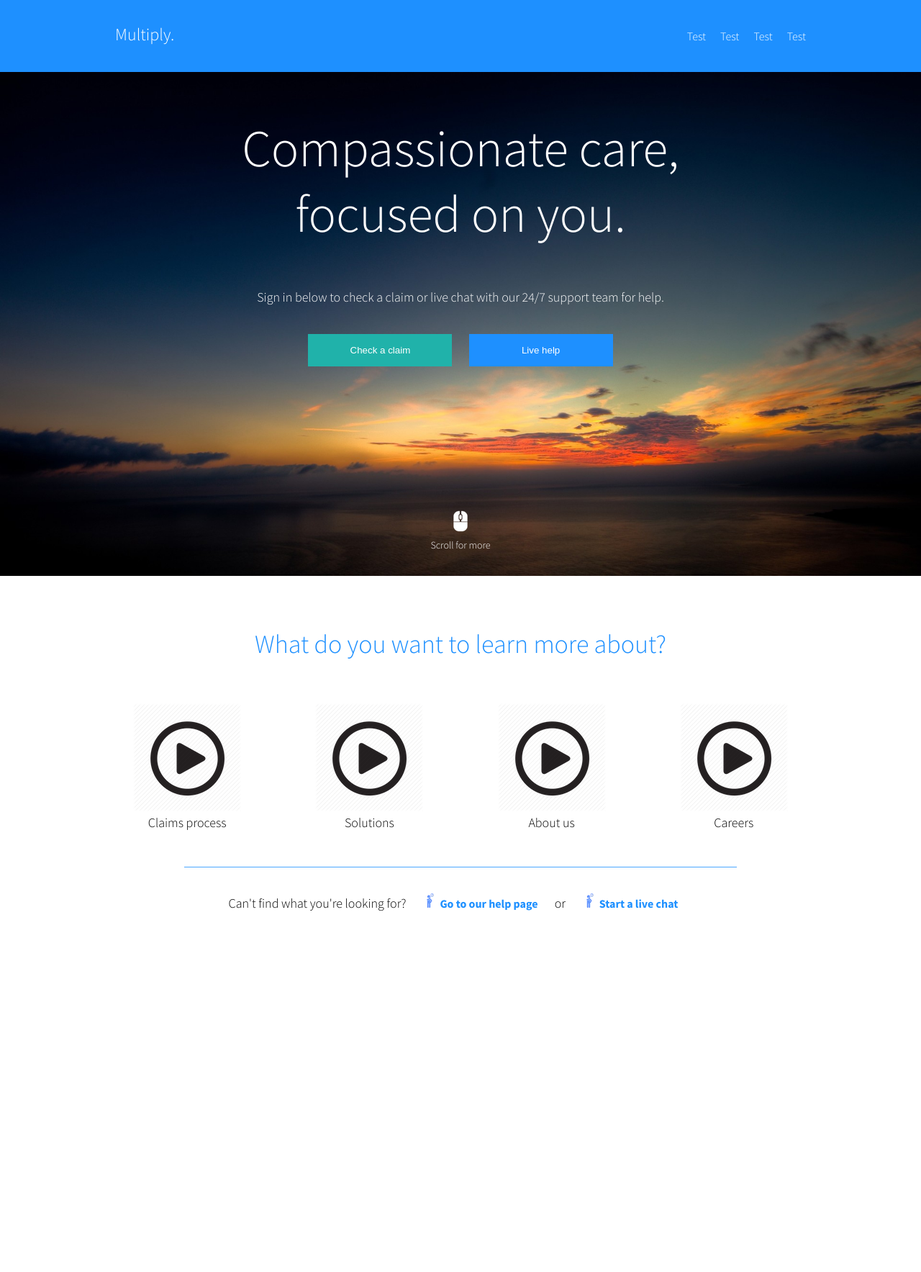
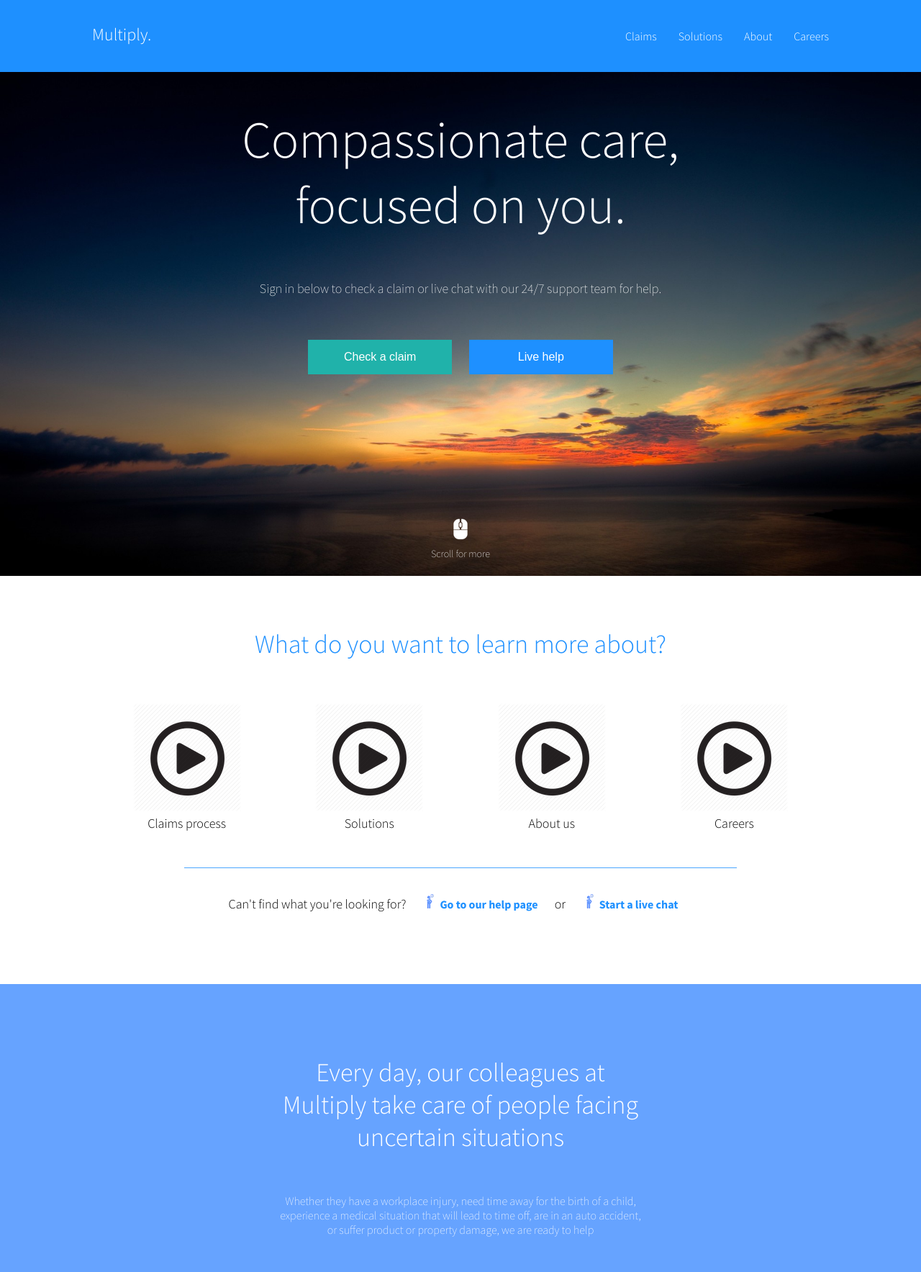
Before and after one commit to csan21/mock-up, a plain HTML site: page index.html in a window 1280 px wide. Shown: the top 1767 px of the page at 72% size. Drawn offline with Linux system fonts and the light colour scheme.

Commit message:
Complete, begin refactor

```diff
--- a/css/styles.css
+++ b/css/styles.css
@@ -1,5 +1,6 @@
 html {
   font-family: 'Source Sans Pro', sans-serif;
+  font-size: 18px;
 }
 
 body {
@@ -13,11 +14,7 @@ a {
   text-decoration: none;
 }
 
-p {
-  font-size: 18px;
-}
-
-/* Navigation bar */
+/* TOP NAVIGATION BAR */
 
 #navbar {
   width: 100%;
@@ -30,7 +27,7 @@ p {
 
 #navbar-content {
   margin: 0 auto;
-  width: 960px;
+  width: 80%;
 }
 
 #company-name {
@@ -49,19 +46,20 @@ p {
   margin: 0 auto;
   list-style: none;
   display: inline-block;
+  font-size: 16px;
 }
 
 #nav-links li {
   margin-top: 20px;
   float: left;
-  padding-left: 20px;
+  padding-left: 30px;
 }
 
-/* Main Content */
+/* MAIN CONTENT AREA - LOGO */
 
-.container {
+#page-container {
   margin: 0 auto;
-  height: 2000px;
+  height: 100%;
   width: 100%;
 }
 
@@ -80,7 +78,7 @@ p {
 
 .main-content {
   margin: 0 auto;
-  width: 800px;
+  width: 50%;
   text-align: center;
   color: #fff;
 }
@@ -91,49 +89,60 @@ p {
   margin-top: 40px;
 }
 
-.options-text {
-  margin-bottom: 40px;
-}
-
 .scroll-logo {
   margin-top: 200px;
 }
 
-.scroll-text {
+.small-text {
   font-size: 14px;
+  font-weight: 200;
   margin-top: 5px;
+}
+
+.medium-text {
+  font-size: 16px;
+  font-weight: 200;
+}
+
+.large-text {
+  font-weight: 200;
+  font-size: 18px;
 }
 
 /* Buttons in main */
 
 .button-choices {
-  /* for future use */
+  margin: 0 auto;
+  margin-top: 60px;
+  width: 80%;
 }
 
 #claim-button {
+  font-size: 16px;
+  font-weight: 200;
   background-color: lightseagreen;
   border: none;
   color: #fff;
   padding: 15px 30px;
   text-align: center;
   text-decoration: none;
-  display: inline-block;
   width: 200px;
 }
 
 #help-button {
+  font-size: 16px;
+  font-weight: 200;
   background-color: dodgerblue;
   border: none;
   color: #fff;
   padding: 15px 30px;
   text-align: center;
   text-decoration: none;
-  display: inline-block;
   width: 200px;
   margin-left: 20px;
 }
 
-/* Learning area */
+/* LEARNING SECTION - MIDDLE - */
 
 #learning-area {
   position: relative;
@@ -148,7 +157,7 @@ p {
   color: dodgerblue;
 }
 
-#learning-icons {
+.icon-wrap {
   margin: 0 auto;
   margin-top: -20px;
   width: 80%;
@@ -180,6 +189,7 @@ p {
 
 .help-text {
   font-size: 18px;
+  color: black;
 }
 
 .help-links {
@@ -192,3 +202,42 @@ p {
 .help-links img {
   margin-left: 20px;
 }
+
+/* FOOTER SECTION - BOTTOM */
+
+#footer {
+  width: 100%;
+  position: relative;
+  margin: 0 auto;
+  margin-top: 100px;
+  text-align: center;
+  background-color: #66a3ff;
+  color: #fff;
+}
+
+.footer-content {
+  margin: 0 auto;
+  text-align: center;
+  width: 40%;
+}
+
+#footer h3 {
+  font-size: 36px;
+  font-weight: 300;
+  color: #fff;
+  padding-top: 100px;
+  padding-bottom: 20px;
+}
+
+#footer .icon-logo {
+  padding: 40px;
+}
+
+#footer .icon-text {
+  font-size: 14px;
+}
+
+#footer .icon-wrap {
+  padding-top: 20px;
+  padding-bottom: 100px;
+}
--- a/index.html
+++ b/index.html
@@ -3,7 +3,7 @@
   <head>
     <meta charset="utf-8">
     <link rel="stylesheet" type="text/css" href="css/styles.css">
-    <link href="https://fonts.googleapis.com/css?family=Source+Sans+Pro:300,700" rel="stylesheet">
+    <link href="https://fonts.googleapis.com/css?family=Source+Sans+Pro:200,300,700" rel="stylesheet">
 
     <title>Multiply</title>
   </head>
@@ -15,20 +15,20 @@
         </div>
         <nav id="nav-links">
           <ul>
-            <li><a href="#">Test</a></li> <!-- temp -->
-            <li><a href="#">Test</a></li> <!-- temp -->
-            <li><a href="#">Test</a></li> <!-- temp -->
-            <li><a href="#">Test</a></li> <!-- temp -->
+            <li><a href="#">Claims</a></li>
+            <li><a href="#">Solutions</a></li>
+            <li><a href="#">About</a></li>
+            <li><a href="#">Careers</a></li>
           </ul>
         </nav>
       </div>
     </header>
-    <div class="container">
 
+    <div id="page-container">
       <section id="main-area">
         <div class="main-content">
           <h1>Compassionate care, focused on you.</h1>
-          <p class="options-text">
+          <p class="large-text">
             Sign in below to check a claim or live chat with our 24/7 support team for help.
           </p>
           <div class="button-choices">
@@ -38,7 +38,7 @@
 
           <div class="scroll-logo">
             <img src="img/tempmouselogo.png">
-            <p class="scroll-text">Scroll for more</p>
+            <p class="small-text">Scroll for more</p>
           </div>
         </div>
       </section>
@@ -46,7 +46,7 @@
       <section id="learning-area">
         <h2>What do you want to learn more about?</h2>
 
-        <div id="learning-icons">
+        <div class="icon-wrap">
           <div class="icon-logo">
             <a href="#"><img src="img/dummy.png"></a>
             <span class="icon-text">Claims process</span>
@@ -68,7 +68,8 @@
         <div class="line-break"></div>
 
         <div id="help-area">
-          <p class="help-text">Can't find what you're looking for?
+          <p class="help-text">
+            Can't find what you're looking for?
             <a href="#">
             <span class="help-links">
               <img src="img/temphelp.png">
@@ -86,6 +87,35 @@
         </div>
       </section>
 
+      <section id="footer">
+        <div class="footer-content">
+          <h3>Every day, our colleagues at Multiply take care of people facing uncertain situations</h3>
+
+          <p class="medium-text">
+            Whether they have a workplace injury, need time away for the birth of a child, experience a medical situation that will lead to time off, are in an auto accident, or suffer product or property damage, we are ready to help
+          </p>
+        </div>
+
+        <div class="icon-wrap">
+          <div class="icon-logo">
+            <a href="#"><img src="img/dummy.png"></a>
+            <span class="icon-text">Claims solutions</span>
+          </div>
+          <div class="icon-logo">
+            <a href="#"><img src="img/dummy.png"></a>
+            <span class="icon-text">Integrated services</span>
+          </div>
+          <div class="icon-logo">
+            <a href="#"><img src="img/dummy.png"></a>
+            <span class="icon-text">Technology</span>
+          </div>
+          <div class="icon-logo">
+            <a href="#"><img src="img/dummy.png"></a>
+            <span class="icon-text">Compliance</span>
+          </div>
+        </div>
+      </section>
+
     </div>
   </body>
 </html>
```
